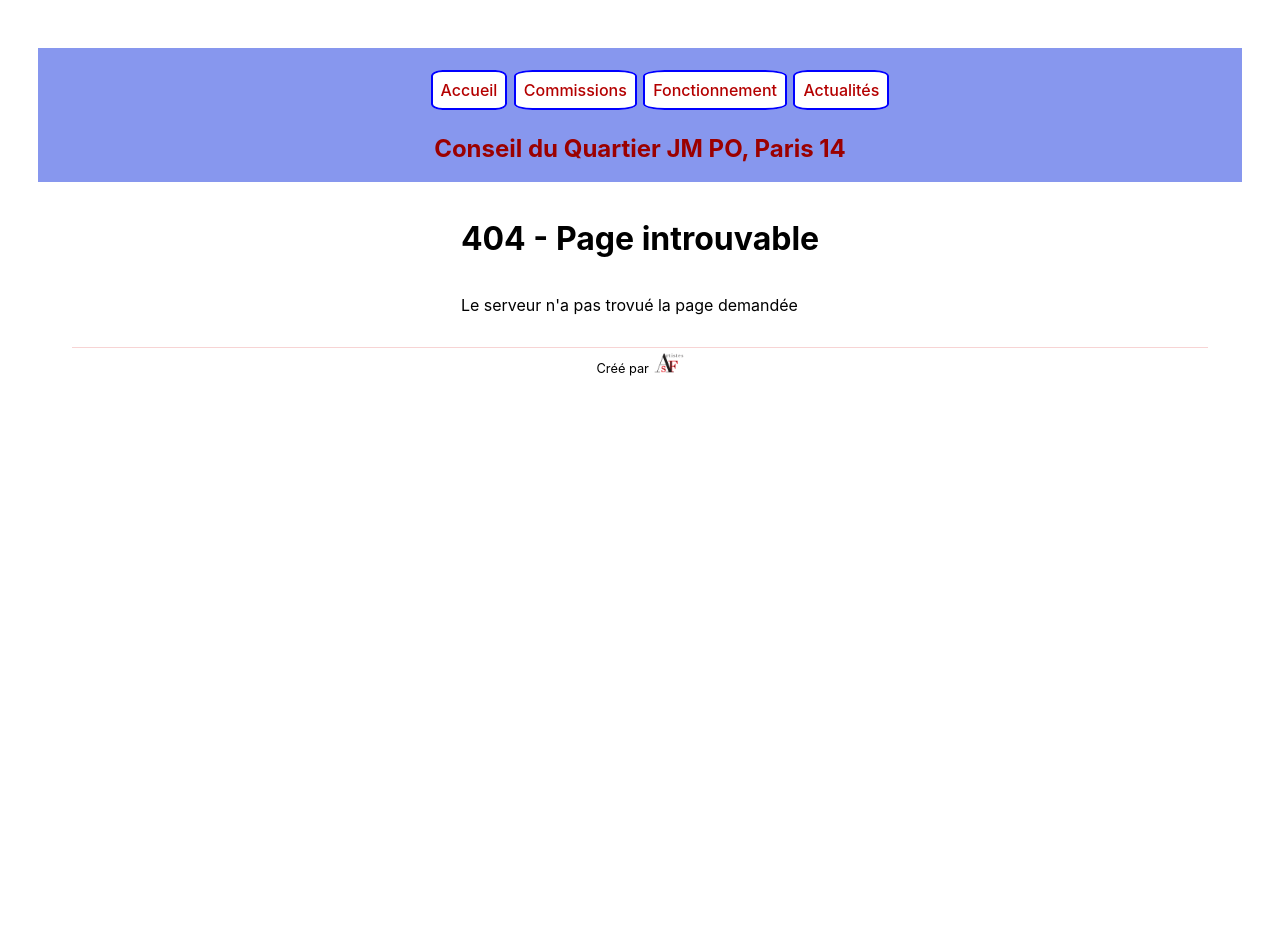
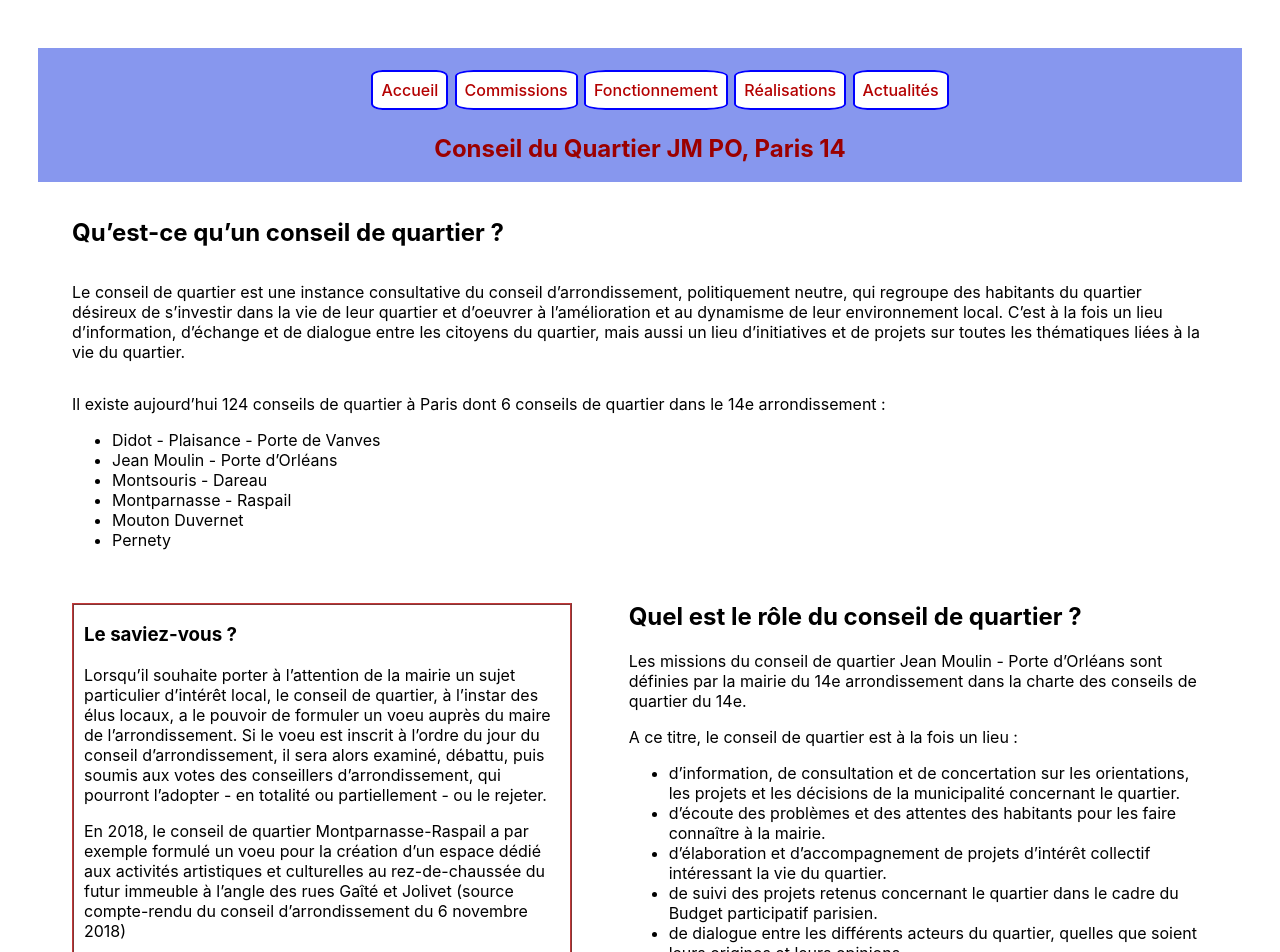
Before and after one commit to helgaParis/animation, a Next.js app: page /role in a window 1280 px wide. Before the commit this address had no page. Shown: the top 952 px of the page. Built offline with nearby package versions, Linux system fonts and the light colour scheme.

Commit message:
added pages and changed menu

```diff
--- a/components/layout.js
+++ b/components/layout.js
@@ -46,18 +46,6 @@ export default function Layout({ children}) {
                         <li><Link href="/">
                              <a title="Accueil">Accueil</a>
                              </Link>
-                            <ul className={styles.menu2}>
-                                <li>
-                                    <Link href="/charte">
-                                    <a title="La Charte des Conseils du Quartier" >Charte</a>
-                                    </Link>
-                                </li>
-                                <li>
-                                    <Link href="/histoire">
-                                    <a title="L'histoire des Conseils de Quartier" >Histoire</a>
-                                    </Link>
-                                </li>
-                            </ul>
                         </li>
                         <li>
                             <Link href="/commissions">
@@ -69,9 +57,9 @@ export default function Layout({ children}) {
                                     <a title="Les Commissions actives">Commissions</a>
                                     </Link>
                                 </li>
-                                <li >
-                                    <Link href="/urbanisme">
-                                    <a title="Commission d/'Urbanisme" >Urbanisme</a>
+                                <li>
+                                    <Link href="/comite">
+                                    <a title="Le Comité d'Animation" >Animation</a>
                                     </Link>
                                 </li>
                                 <li >
@@ -80,8 +68,19 @@ export default function Layout({ children}) {
                                     </Link>
                                 </li>
                                 <li >
+                                    <Link href="/communication">
+                                    <a title="Communication et Site Internet" >Communication</a>
+                                    </Link>
+                                </li>
+                                <li >
                                     <Link href="/poincon">
                                     <a title="Commission Poinçon" >Poinçon</a>
+                                    </Link>
+                                </li>
+
+                                <li >
+                                    <Link href="/urbanisme">
+                                    <a title="Commission d/'Urbanisme" >Urbanisme</a>
                                     </Link>
                                 </li>
                                 <li >
@@ -89,21 +88,16 @@ export default function Layout({ children}) {
                                     <a title="Projets des commissions" >Projets</a>
                                     </Link>
                                 </li>
-                                <li>
-                                    <Link href="/contribuer">
-                                    <a title="Contribuer au Conseil" >Contribuer</a>
-                                    </Link>
-                                </li>
                             </ul>
                         </li>
                         <li>
-                            <Link href="/comite">
+                            <Link href="/role">
                             <a title="Le fonctionnement du Conseil" >Fonctionnement</a>
                             </Link>
                             <ul className={styles.menu2}>
                                 <li>
-                                    <Link href="/comite">
-                                    <a title="Le Comité d'Animation" >Comité</a>
+                                    <Link href="/role">
+                                    <a title="Le fonctionnement du Conseil" >Fonctionnement</a>
                                     </Link>
                                 </li>
                                 <li>
@@ -112,8 +106,23 @@ export default function Layout({ children}) {
                                     </Link>
                                 </li>
                                 <li>
+                                    <Link href="/charte">
+                                    <a title="La Charte des Conseils du Quartier" >Charte</a>
+                                    </Link>
+                                </li>
+                                <li>
                                     <Link href="/realisations">
                                     <a title="Les réalisations du Conseil Jean Moulin Porte d\'Orléans" >Réalisations</a>
+                                    </Link>
+                                </li>
+                                <li>
+                                    <Link href="/contribuer">
+                                    <a title="Contribuer au Conseil" >Contribuer</a>
+                                    </Link>
+                                </li>
+                                <li>
+                                    <Link href="/histoire">
+                                    <a title="L'histoire des Conseils de Quartier" >Histoire</a>
                                     </Link>
                                 </li>
                                 <li>
@@ -122,6 +131,11 @@ export default function Layout({ children}) {
                                     </Link>
                                 </li>
                             </ul>
+                        </li>
+                        <li>
+                            <Link href="/realisations">
+                            <a title="Les réalisations du Conseil Jean Moulin Porte d\'Orléans" >Réalisations</a>
+                            </Link>
                         </li>
                         <li>
                             <Link href="/blog">
--- /dev/null
+++ b/pages/role.js
@@ -0,0 +1,81 @@
+import Head from 'next/head'
+import Layout, { siteTitle } from '../components/layout'
+import styles from '../styles/Home.module.css'
+import stylesPlan from '../styles/plan.module.css'
+
+export default function Role() {
+  return (
+    <Layout >
+        <Head>
+            <title>Paris 14e - Conseil de Quartier Jean Moulin Porte d'Orléans</title>
+            <meta
+                name="keywords"
+                content="Accueil, conseil de quartier, democratie participative, democratie de proximité, contribuer, vie de quartier"
+            />
+        </Head>
+
+        <main className={styles.main}>
+            <h2>Qu’est-ce qu’un conseil de quartier ?</h2>
+            <p>Le conseil de quartier est une instance consultative du conseil d’arrondissement, politiquement neutre,
+                qui regroupe des habitants du quartier désireux de s’investir dans la vie de leur quartier et d’oeuvrer à
+                l’amélioration et au dynamisme de leur environnement local. C’est à la fois un lieu d’information,
+                d’échange et de dialogue entre les citoyens du quartier, mais aussi un lieu d’initiatives et de projets sur toutes les thématiques
+                liées à la vie du quartier.
+            </p>
+            <p>Il existe aujourd’hui 124 conseils de quartier à Paris dont 6 conseils de quartier dans le 14e arrondissement :
+                <ul>
+                    <li>Didot - Plaisance - Porte de Vanves</li>
+                    <li>Jean Moulin - Porte d’Orléans</li>
+                    <li>Montsouris - Dareau</li>
+                    <li>Montparnasse - Raspail</li>
+                    <li>Mouton Duvernet</li>
+                    <li>Pernety</li>
+                </ul></p>
+
+            <div className={stylesPlan.row}>
+                <div className={stylesPlan.column}>
+                    <div className={styles.encadre}>
+                        <h3>Le saviez-vous ?</h3>
+                        <p>Lorsqu’il souhaite porter à l’attention de la mairie un sujet particulier d’intérêt local,
+                            le conseil de quartier, à l’instar des élus locaux, a le pouvoir de formuler un voeu auprès
+                            du maire de l’arrondissement. Si le voeu est inscrit à l’ordre du jour du conseil
+                            d’arrondissement, il sera alors examiné, débattu, puis soumis aux votes des conseillers
+                            d’arrondissement, qui pourront l’adopter - en totalité ou partiellement - ou le rejeter.
+                        <p>En 2018, le conseil de quartier Montparnasse-Raspail a par exemple formulé un voeu pour
+                            la création d’un espace dédié aux activités artistiques et culturelles au rez-de-chaussée
+                            du futur immeuble à l’angle des rues Gaîté et Jolivet (source compte-rendu du conseil d’arrondissement
+                            du 6 novembre 2018)</p>
+                        </p>
+                    </div>
+                </div>
+                <div className={stylesPlan.columnright}>
+                <h2>Quel est le rôle du conseil de quartier ?</h2>
+                    <p>Les missions du conseil de quartier Jean Moulin - Porte d’Orléans sont définies par
+                        la mairie du 14e arrondissement dans la charte des conseils de quartier du 14e.
+                    </p>
+                    <p>A ce titre, le conseil de quartier est à la fois un lieu :
+                        <ul>
+                            <li>d’information, de consultation et de concertation sur les orientations,
+                                les projets et les décisions de la municipalité concernant le quartier.
+                            </li>
+                            <li>d’écoute des problèmes et des attentes des habitants pour les faire connaître
+                                à la mairie.
+                            </li>
+                            <li>d’élaboration et d’accompagnement de projets d’intérêt collectif intéressant la vie
+                                du quartier.
+                            </li>
+                            <li>de suivi des projets retenus concernant le quartier dans le cadre du Budget
+                                participatif parisien.
+                            </li>
+                            <li>de dialogue entre les différents acteurs du quartier, quelles que soient leurs
+                                origines et leurs opinions.
+                            </li>
+                        </ul>
+                </p></div>
+
+            </div>
+        </main>
+
+    </Layout>
+  )
+}
```
Also changed, not shown: pages/histoire.js (+12 -1 lines), 1 other file (tests, documents, lock files or other folders).
